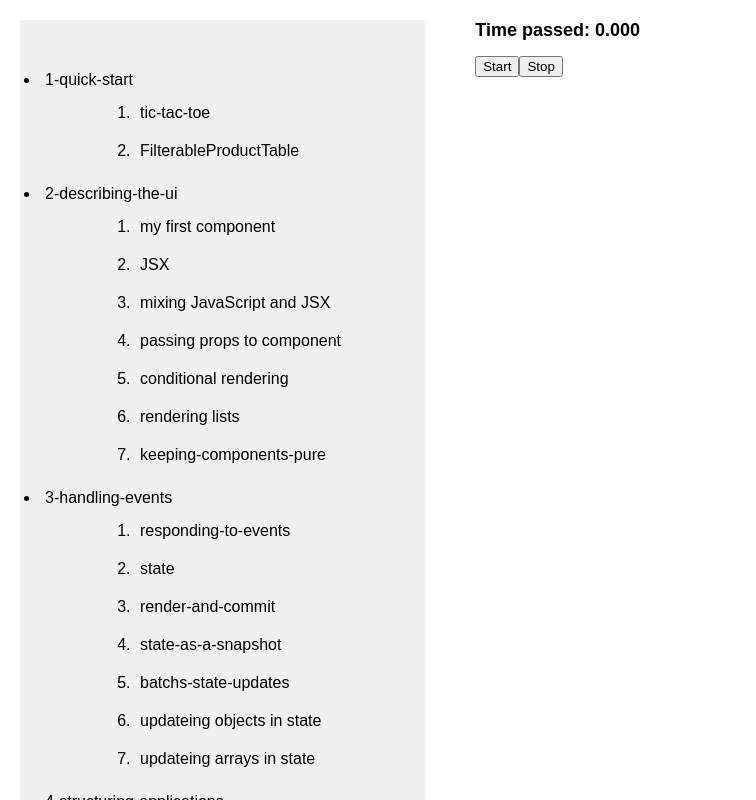
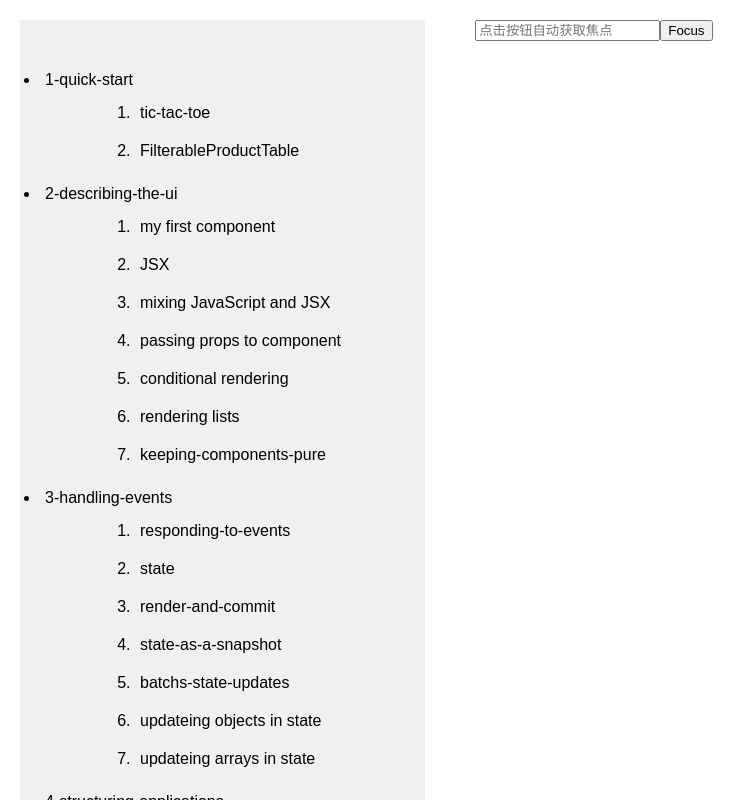
Before and after one commit to yuyongyu08/first-react-app, a React (Vite) app: page / in a window 1280 px wide. Shown: the top 800 px of the page, without its empty margins (0-756 px from the left). Built offline with nearby package versions, Linux system fonts and the light colour scheme.

Commit message:
dom with ref

```diff
--- a/src/demos.jsx
+++ b/src/demos.jsx
@@ -25,6 +25,7 @@ import SectionBoard from "./views/4-managing-state/6-passing-data-deeply-with-co
 import TaskAppWithReducerAndContext from "./views/4-managing-state/7-scaling-up-with-reducer-and-context/TaskApp.jsx";
 
 import Stopwatch from "./views/5-escape-hatches/1-referencing-values-with-refs/Stopwatch";
+import MyForm from "./views/5-escape-hatches/2-manipulating-the-dom-with-refs/MyForm";
 
 const demos = [
   {
@@ -146,6 +147,10 @@ const demos = [
         title: "referencing-values-with-refs",
         compoment: <Stopwatch/>,
       },
+      {
+        title: "manipulating-the-dom-with-refs",
+        compoment: <MyForm/>,
+      }
     ]
   }
 ];
--- /dev/null
+++ b/src/views/5-escape-hatches/2-manipulating-the-dom-with-refs/MyForm.jsx
@@ -0,0 +1,22 @@
+import React, { useRef } from "react";
+import MyInput from "./MyInput";
+export default function MyForm() {
+  const inputRef = useRef(null);
+
+  const handleClick = () => {
+    inputRef.current.focus();
+  };
+
+  return (
+    <div>
+      <MyInput ref={inputRef} />
+      <button onClick={handleClick}>Focus</button>
+    </div>
+  );
+}
+
+/**
+ * 1、使用ref表征DOM元素，ref.current有值是在diff后的commit阶段
+ * 2、给子组件添加ref，自组件必须是forwardRef
+ * 3、不要用ref对dom做破坏性操作，比如修改dom的样式，或者修改dom的值，容易和react的diff算法冲突
+ */
--- /dev/null
+++ b/src/views/5-escape-hatches/2-manipulating-the-dom-with-refs/MyInput.jsx
@@ -0,0 +1,7 @@
+import { forwardRef } from "react";
+
+const MyInput = forwardRef((props, ref )=> {
+  return <input placeholder="点击按钮自动获取焦点" {...props} ref={ref} />;
+});
+
+export default MyInput
```
